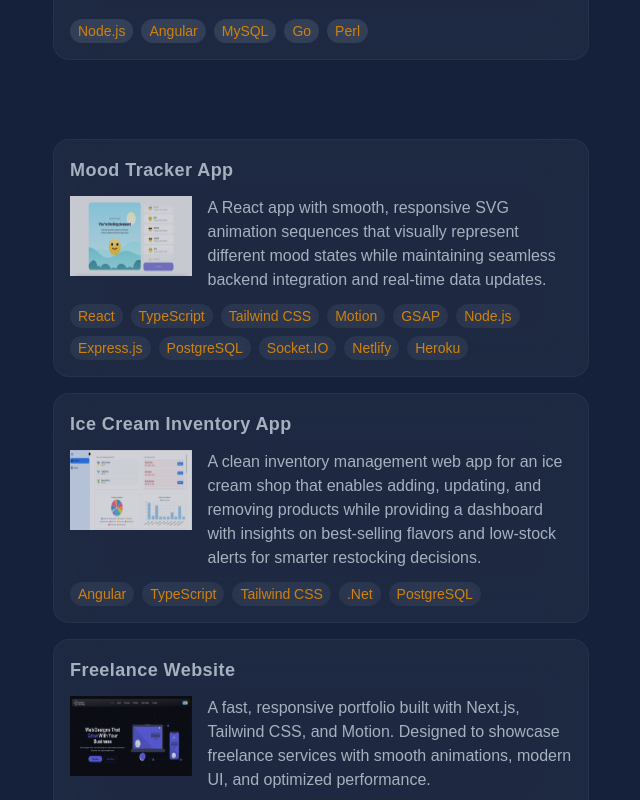
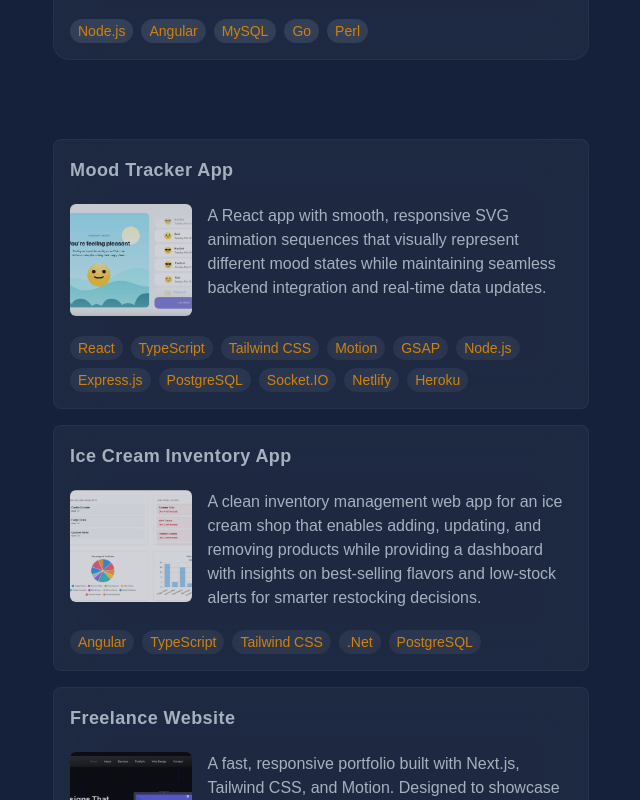
Before and after one commit to jacobadam/jacobnevitt-portfolio, a Next.js app: page / in a window 1280 px wide. Shown: the part 1420-2220 px from the top of the page, without its empty margins (603-1243 px from the left). Built offline with nearby package versions, Linux system fonts and the light colour scheme.

Commit message:
update project-card style

```diff
--- a/app/components/ui/project-card.tsx
+++ b/app/components/ui/project-card.tsx
@@ -7,16 +7,21 @@ export const ProjectCard = () => {
     <ul>
       {ProjectData.map((project: Project) => (
         <li key={project.id}>
-          <div className="flex flex-col p-4 mb-4 rounded-2xl gap-1 scale-100 hover:scale-101 opacity-80 hover:opacity-100 bg-white/5 hover:bg-white/10 backdrop-blur-xl hover:backdrop-blur-md border border-white/5 hover:border-white/20">
+          <div className="flex flex-col p-4 mb-4 rounded-lg gap-3 scale-100 hover:scale-101 opacity-80 hover:opacity-100 bg-white/5 hover:bg-white/10 backdrop-blur-xl hover:backdrop-blur-md border border-white/5 hover:border-white/20">
             <h2 className="text-lg font-bold tracking-wide mb-2">
               {project.name}
             </h2>
-            <div className="flex flex-col-reverse lg:flex-row flex-start grow-2 gap-4 mb-2">
-              <div className="relative w-40 lg:w-1/4 h-20">
-                <Image src={project.imageUrl} alt="" fill />
+            <div className="flex flex-col-reverse lg:flex-row flex-start gap-4 items-start mb-2">
+              <div className="relative w-40 lg:w-1/4 h-28">
+                <Image
+                  src={project.imageUrl}
+                  alt=""
+                  fill
+                  className="object-cover rounded-md"
+                />
               </div>
               <div className="w-full lg:w-3/4">
-                <p className="font-medium">{project.description}</p>
+                <p className="text-base">{project.description}</p>
               </div>
             </div>
             <ul className="flex flex-row gap-2 flex-wrap">
```
